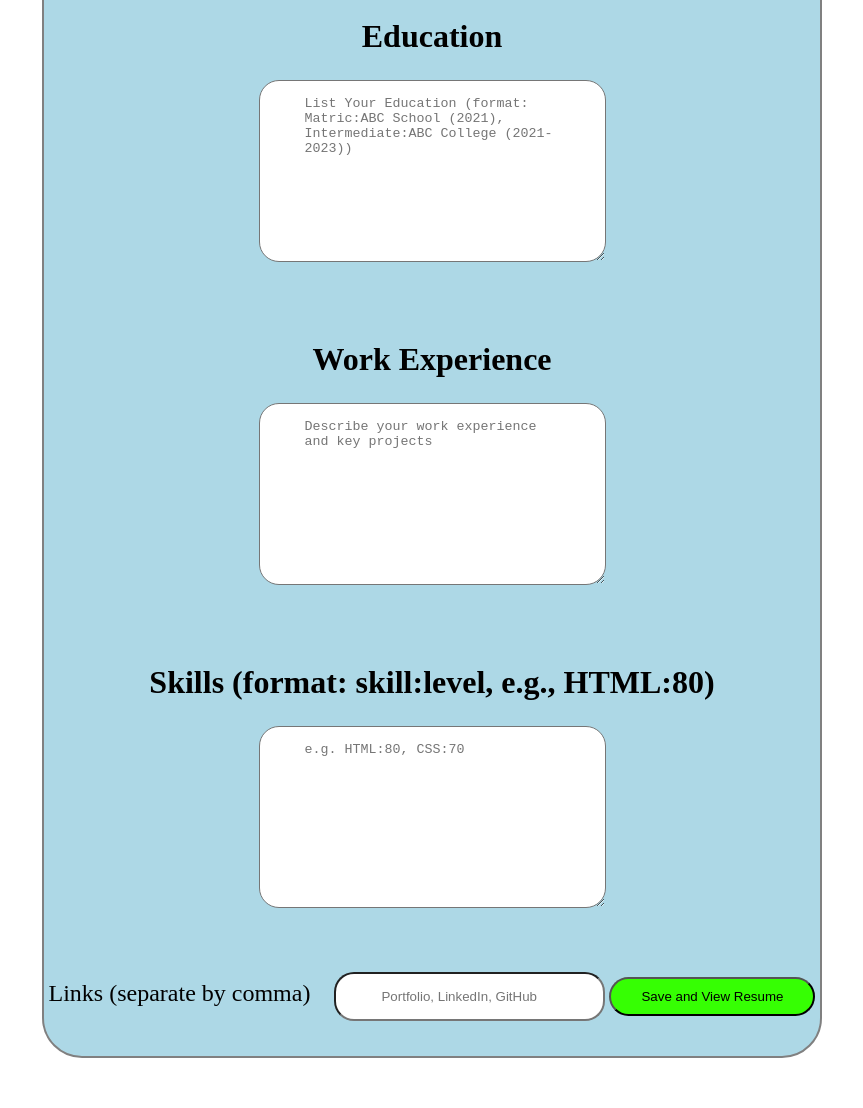
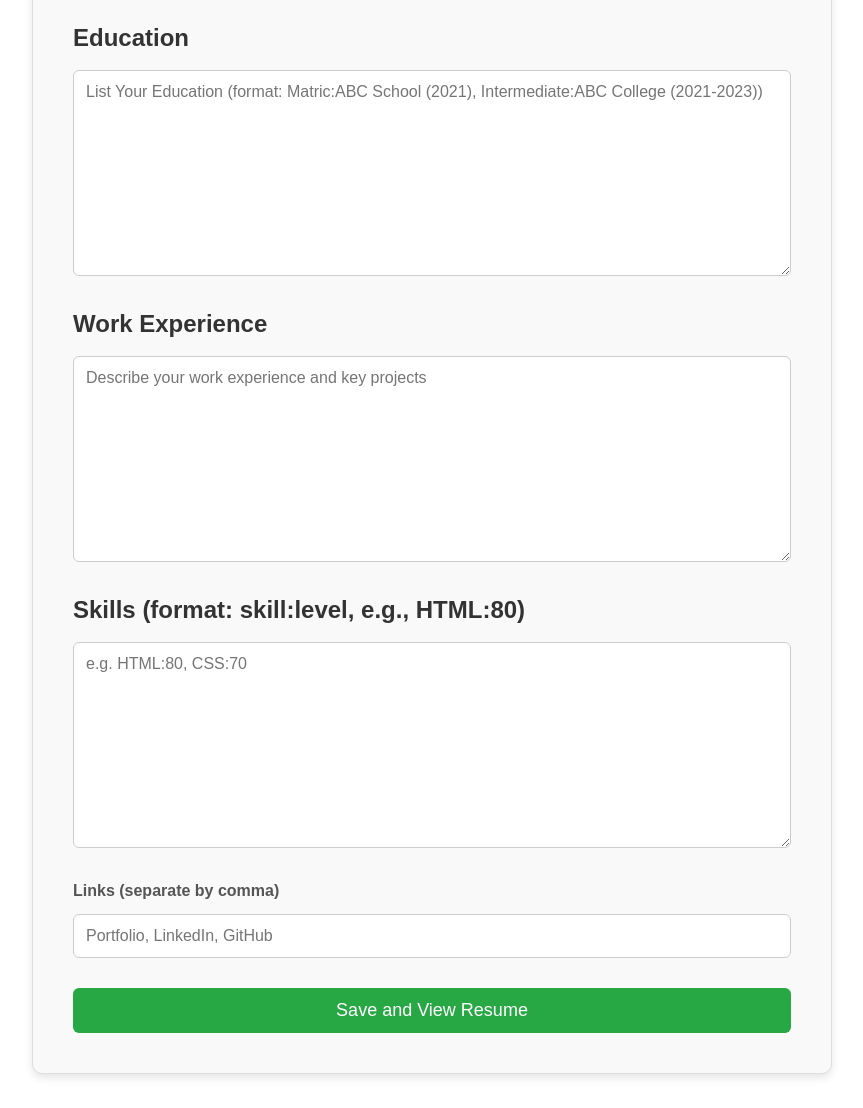
Before and after one commit to Ghufran056/Milestone-4, a website: page index.html in a window 1280 px wide. Shown: the part 753-1861 px from the top of the page, without its empty margins (208-1071 px from the left). Drawn offline with Linux system fonts and the light colour scheme.

Commit message:
Update style.css

```diff
--- a/style.css
+++ b/style.css
@@ -1,42 +1,114 @@
-*{
-margin: 0;
-padding: 0;
+* {
+    margin: 0;
+    padding: 0;
+    box-sizing: border-box;
+    font-family: Arial, sans-serif;
 }
-#form{
-text-align: center;
 
+/* Form Styling */
+#form {
+    max-width: 800px;
+    margin: 20px auto;
+    padding: 20px;
+    border: 1px solid #ddd;
+    border-radius: 10px;
+    background-color: #f9f9f9;
+    box-shadow: 0px 4px 8px rgba(0, 0, 0, 0.1);
+}
 
+/* Section Container */
+#info {
+    margin: 0 auto;
+    padding: 20px;
 }
-#info{
-border: 2px solid gray;
-margin-top: 30px;
-margin-left:250px;
-margin-right:250px;
-padding-top: 20px;
-border-radius: 40px;
-background-color: lightblue;
+
+/* Section Dividers */
+div {
+    margin-bottom: 30px;
 }
-div{
-margin-bottom: 50px;
+
+/* Input Fields */
+input, textarea, button {
+    width: 100%;
+    max-width: 100%;
+    padding: 12px;
+    margin-top: 8px;
+    border: 1px solid #ccc;
+    border-radius: 6px;
+    font-size: 16px;
 }
-input, h1, textarea{
-margin-bottom: 10px;
-padding: 15px 45px 15px 45px;
+input{
+    margin-bottom: 10px;
+}
 
-border-radius: 20px;
+/* Textarea */
+textarea {
+    resize: vertical;
+    min-height: 100px;
 }
-button{
-    margin-bottom: 40px;
-    padding: 10px 30px 10px 30px;
-    border-radius: 40px;
-    background-color: rgb(54, 255, 3);
 
+/* Headings */
+h1 {
+    font-size: 24px;
+    margin-bottom: 10px;
+    color: #333;
 }
-label{
-    font-size: x-large;
-    margin-right: 20px;
-    padding-bottom: 30px;
+
+/* Labels */
+label {
+    display: block;
+    font-size: 16px;
+    font-weight: bold;
+    margin-bottom: 6px;
+    color: #555;
 }
-#to{
-    margin-left: 10px;
+
+/* Button Styling */
+button {
+    margin-top: 20px;
+    padding: 12px;
+    font-size: 18px;
+    color: white;
+    background-color: #28a745;
+    border: none;
+    border-radius: 6px;
+    cursor: pointer;
+    transition: background-color 0.3s ease;
 }
+
+button:hover {
+    background-color: #218838;
+}
+
+/* Responsive Design */
+@media (max-width: 768px) {
+    #form {
+        padding: 15px;
+    }
+
+    input, textarea, button {
+        font-size: 14px;
+    }
+
+    h1 {
+        font-size: 20px;
+    }
+
+    label {
+        font-size: 14px;
+    }
+}
+
+@media (max-width: 480px) {
+    h1 {
+        font-size: 18px;
+    }
+
+    label {
+        font-size: 12px;
+    }
+
+    button {
+        font-size: 16px;
+    }
+}
```
